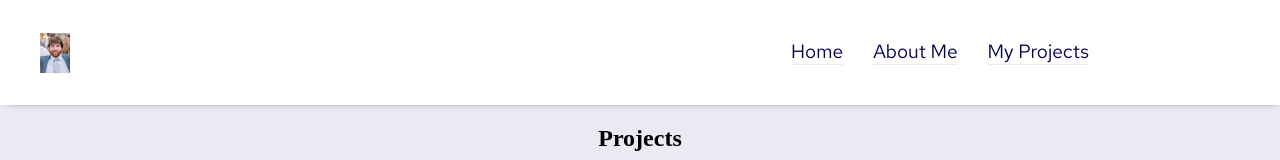
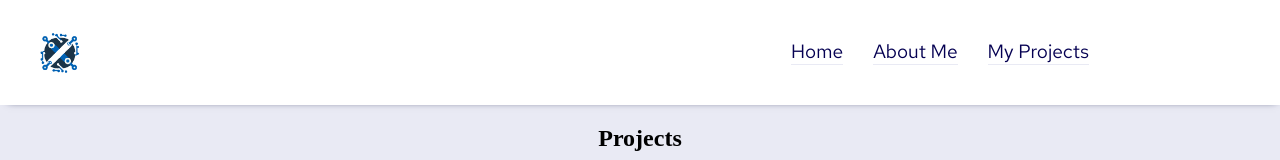
Before and after one commit to ClaytonHite/claytonhite.github.io, a plain HTML site: page myprojects.html in a window 1280 px wide. Shown: the top 160 px of the page. Drawn offline with Linux system fonts and the light colour scheme.

Commit message:
Adding more content

```diff
--- a/myprojects.html
+++ b/myprojects.html
@@ -15,7 +15,7 @@
     <nav id="navbar">
         <div class="nav-logo-container">
             <a href="index.html" class="nav-logo">
-                <img src="images/MainPicture.jpg" width="30" height="40" alt="Clayton Hite's Logo" class="logo-dimensions">
+                <img src="images/Logo.png" width="40" height="40" alt="Clayton Hite's Resume" class="logo-dimensions">
             </a>
             <button id="mobileNavMenuButton" title="Open and Close Navigation">
                 <div class="line1"></div>
```
